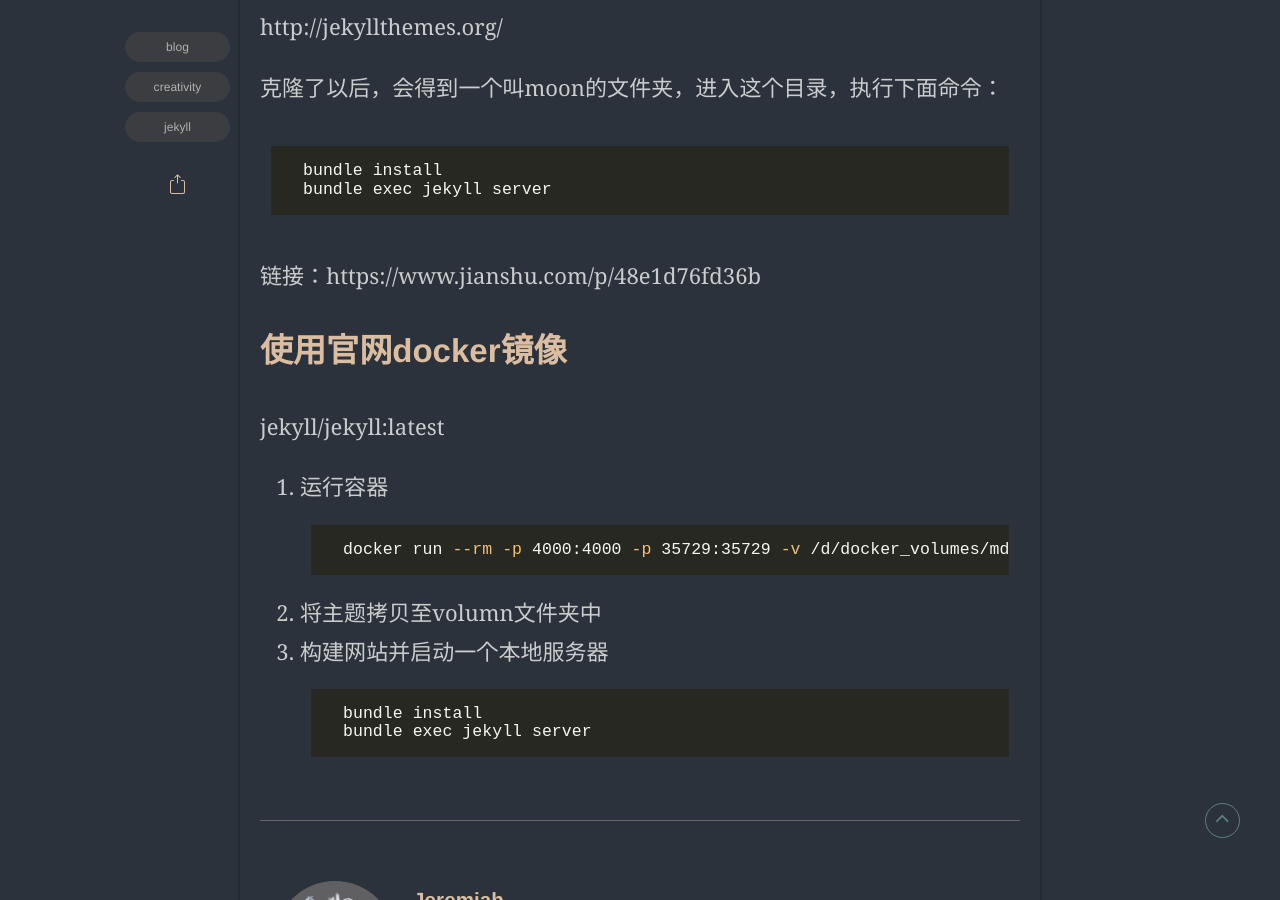
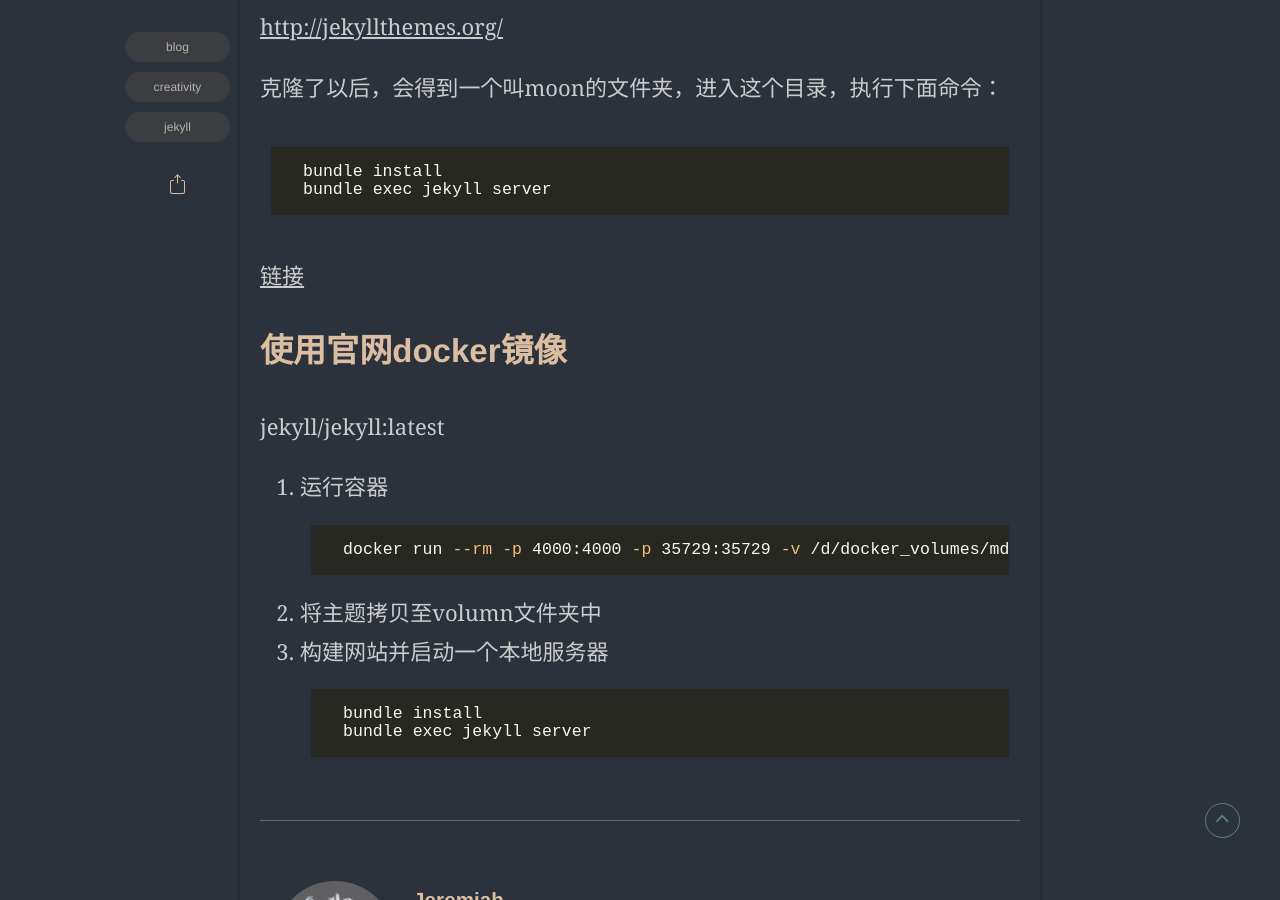
Before and after one commit to JeremiahXu/jeremiahxu.github.io, a Jekyll site: the page built from _posts/2022-08-11-行云流水地搭建jekyll.md, in a window 1280 px wide and 900 px high, scrolled down 2938 px. Built offline with Jekyll 4.4.1, drawn with Linux system fonts in a browser that asks for light colours; some web fonts are replaced; some of the changed lines change nothing that is shown.

Commit message:
jekyll博客

````diff
--- a/_posts/2022-08-11-行云流水地搭建jekyll.md
+++ b/_posts/2022-08-11-行云流水地搭建jekyll.md
@@ -67,15 +67,14 @@
 
 
 ## 选择Blog主题
-http://jekyllthemes.org/
+[http://jekyllthemes.org/](http://jekyllthemes.org/)
 
 克隆了以后，会得到一个叫moon的文件夹，进入这个目录，执行下面命令：
-
 ```bash
 bundle install
 bundle exec jekyll server
 ```
-链接：https://www.jianshu.com/p/48e1d76fd36b
+[链接](https://www.jianshu.com/p/48e1d76fd36b)
 
 
 ## 使用官网docker镜像
````
